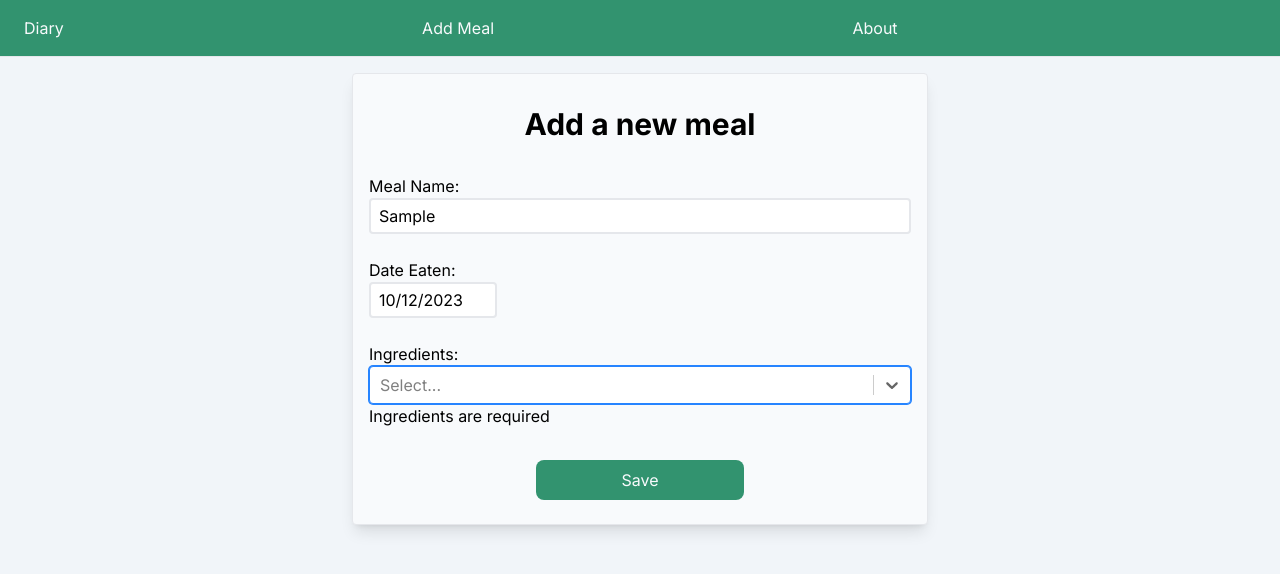
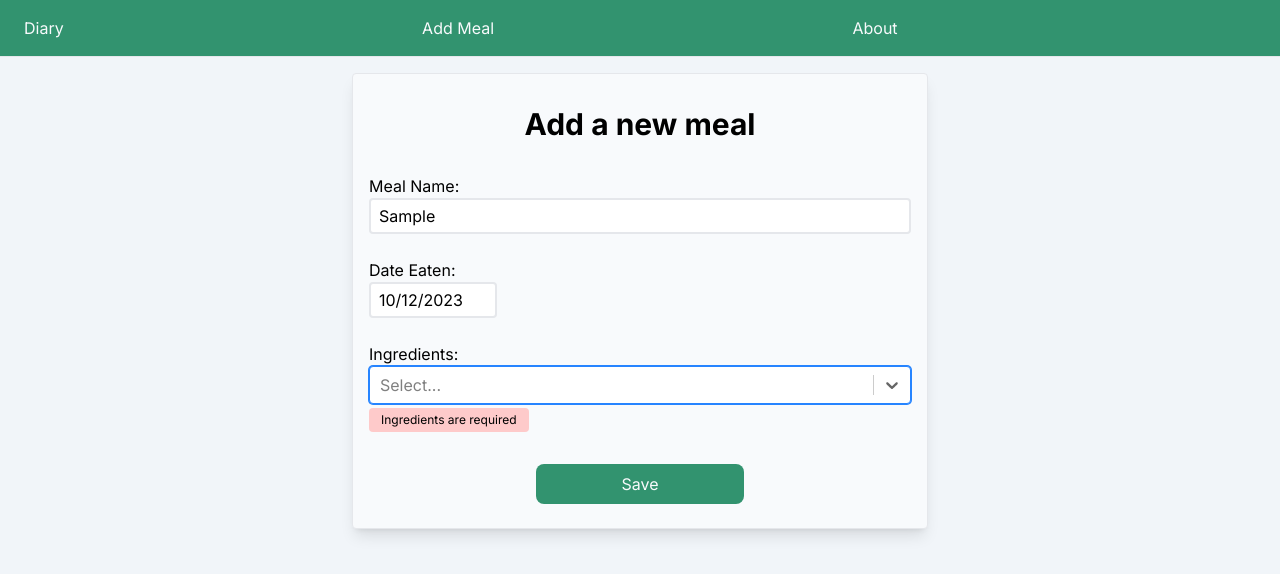
Before and after one commit to ev-th/plant-points, a Next.js app: page /meals/new in a window 1280 px wide. Both pictures are taken after typing "Sample", "Sample" into the empty fields and a click on the button "Save". Shown: the top 574 px of the page. Built offline with nearby package versions, Linux system fonts and the light colour scheme; no server answers; the database is empty.

Commit message:
Style form errors

```diff
--- a/components/MealForm.tsx
+++ b/components/MealForm.tsx
@@ -104,7 +104,11 @@ const MealForm = ({
             type="text"
             {...register("name", { required: "Name is required" })}
           />
-          <p>{errors.name?.message}</p>
+          {errors.name && (
+            <p className="text-xs bg-red-200 rounded py-1 px-3 mt-1 w-fit">
+              {errors.name.message}
+            </p>
+          )}
         </div>
 
         <div>
@@ -139,7 +143,11 @@ const MealForm = ({
               />
             )}
           />
-          <p>{errors.ingredients?.message}</p>
+          {errors.ingredients && (
+            <p className="text-xs bg-red-200 rounded py-1 px-3 mt-1 w-fit">
+              {errors.ingredients.message}
+            </p>
+          )}
         </div>
 
         <button
```
